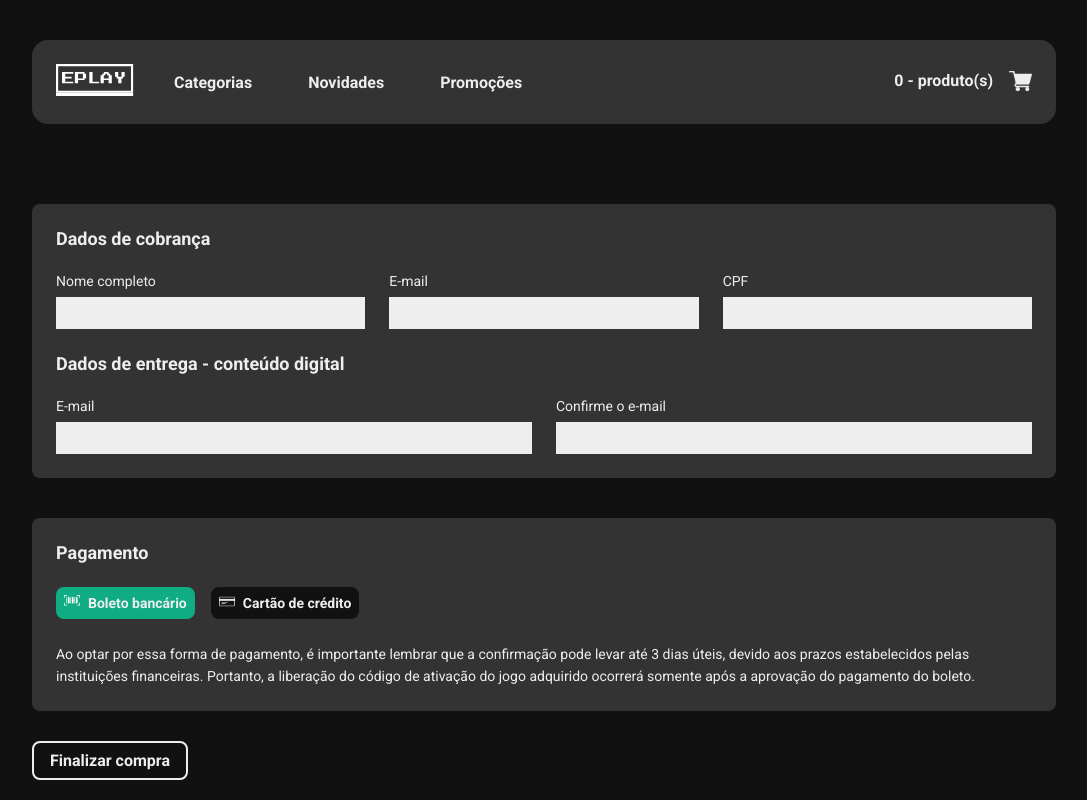
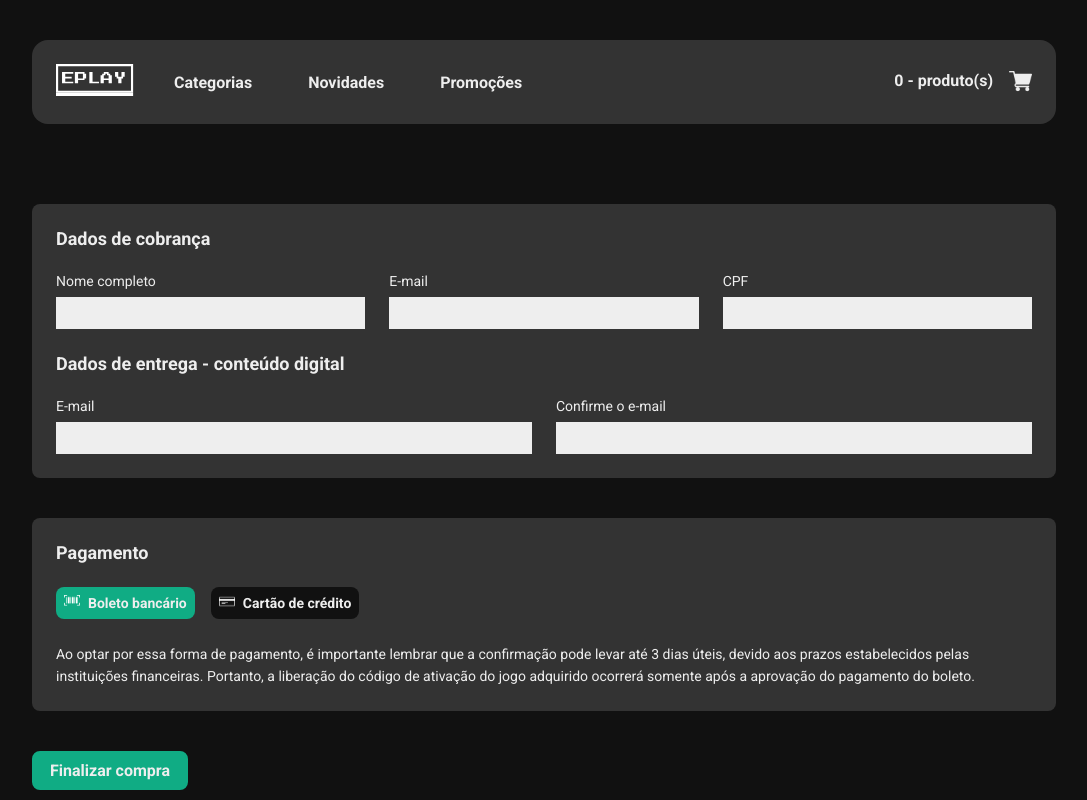
Before and after one commit to BrunoOliveira16/ecommerce-react, a React (Create React App) app: page /checkout in a window 1280 px wide. Shown: the top 800 px of the page, without its empty margins (96-1183 px from the left). Built offline with nearby package versions, Linux system fonts and the light colour scheme.

Commit message:
feat: alterado para de type para kind

```diff
--- a/src/components/Banner/index.tsx
+++ b/src/components/Banner/index.tsx
@@ -26,7 +26,7 @@ const Banner = () => {
           </Prices>
         </div>
         <Button
-          type="link"
+          kind="link"
           to={`/product/${game.id}`}
           title="Clique aqui para aproveitar está oferta"
         >
--- a/src/components/Cart/index.tsx
+++ b/src/components/Cart/index.tsx
@@ -56,7 +56,7 @@ const Cart = () => {
         <Prices>
           Total de {formatPrice(getTotalPrice())} <span>Em até 6x juros</span>
         </Prices>
-        <Button title="Clique aqui para continuar com a compra" type="button">
+        <Button title="Clique aqui para continuar com a compra" kind="button">
           Continuar com a compra
         </Button>
       </Sidebar>
--- a/src/components/Hero/index.tsx
+++ b/src/components/Hero/index.tsx
@@ -40,7 +40,7 @@ const Hero = ({ game }: GameHeroProps) => {
               </p>
               <Button
                 variant="primary"
-                type="button"
+                kind="button"
                 title="Clique aqui para adicionar o jogo ao carrinho"
                 onClick={addToCart}
               >
--- a/src/pages/Checkout/index.tsx
+++ b/src/pages/Checkout/index.tsx
@@ -161,6 +161,7 @@ const Checkout = () => {
           <TabButton
             onClick={() => setPayWithCard(false)}
             isActive={!payWithCard}
+            type="button"
           >
             <img src={Boleto} alt="Boleto" />
             Boleto bancário
@@ -168,6 +169,7 @@ const Checkout = () => {
           <TabButton
             onClick={() => setPayWithCard(true)}
             isActive={payWithCard}
+            type="button"
           >
             <img src={Cartao} alt="Cartao de crédito" />
             Cartão de crédito
@@ -303,7 +305,11 @@ const Checkout = () => {
           </div>
         </>
       </Card>
-      <Button type="button" title="Clique aqui para finalizar a compra">
+      <Button
+        kind="button"
+        type="submit"
+        title="Clique aqui para finalizar a compra"
+      >
         Finalizar compra
       </Button>
     </form>
```
